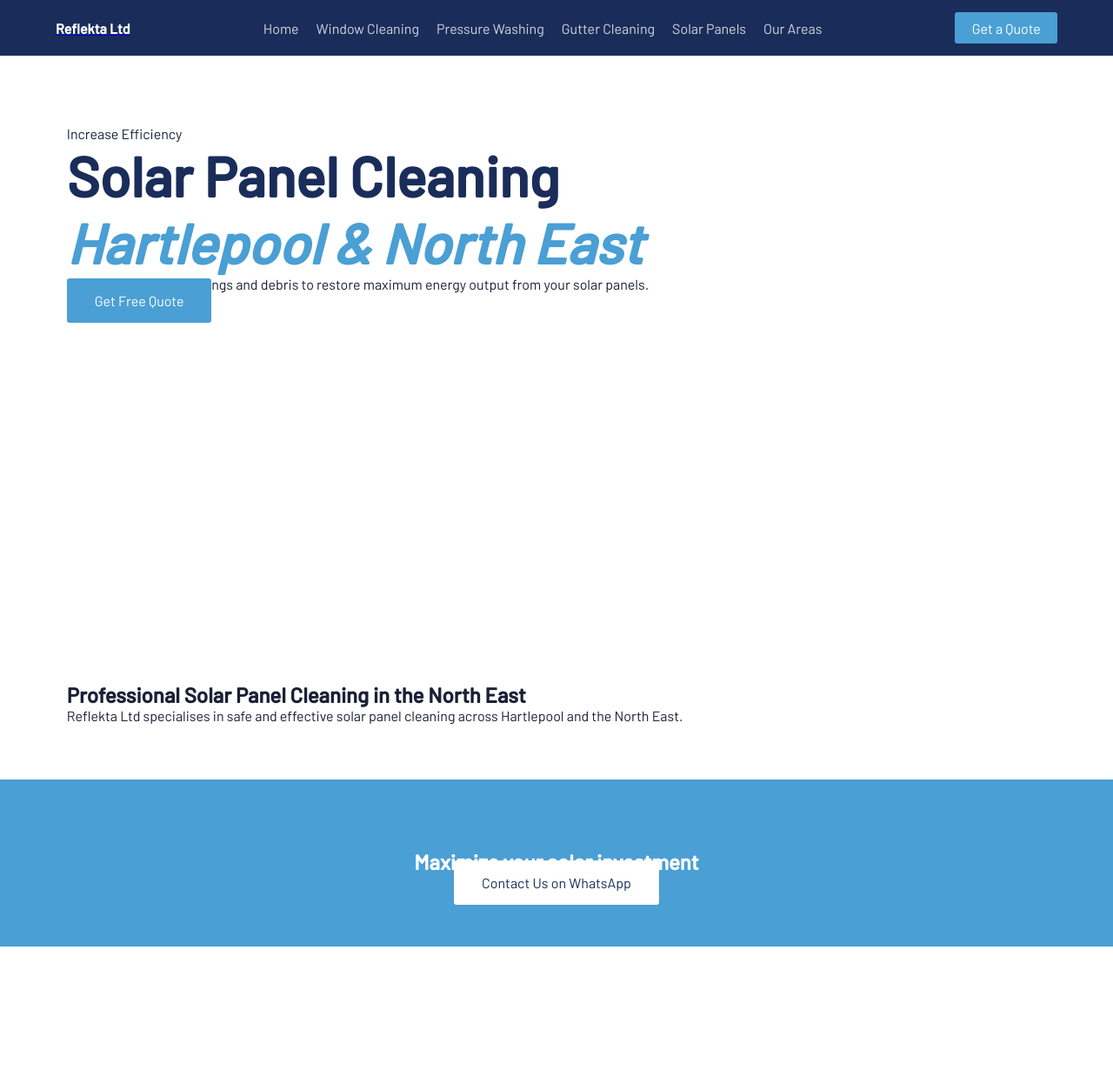
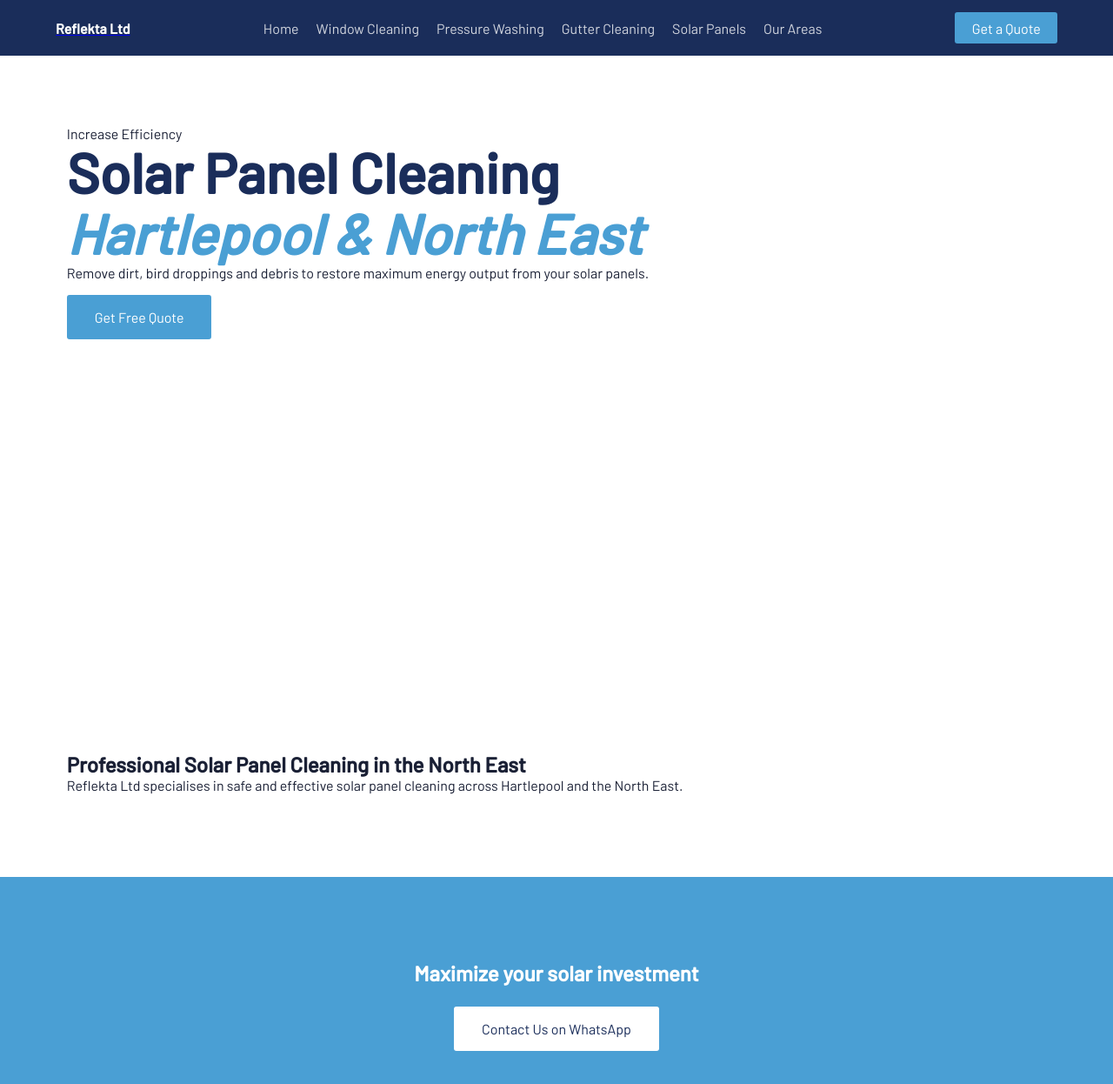
Before and after one commit to jordandales/reflektaltd, a plain HTML site: page services/solar-panel-cleaning.html in a window 1280 px wide. Shown: the whole page at 87% size. Before the commit the page ends 1088 px from the top, so only its background shows below. Drawn offline with Linux system fonts and the light colour scheme; a web font is replaced by a local one.

Commit message:
Update solar-panel-cleaning.html

```diff
--- a/services/solar-panel-cleaning.html
+++ b/services/solar-panel-cleaning.html
@@ -20,14 +20,14 @@
   .nav-links { display: flex; align-items: center; gap: 1.75rem; list-style: none; }
   .nav-links a { color: rgba(255,255,255,0.8); text-decoration: none; }
   .nav-cta { background: var(--sky); color: white; padding: 0.55rem 1.2rem; border-radius: 3px; text-decoration: none; }
-  .hero { min-height: 90vh; padding-top: 80px; background: var(--white); }
-  .hero-content { padding: 4rem 6vw 140px; }
-  .hero h1 { color: var(--navy); font-size: clamp(2.5rem, 7vw, 4rem); }
+  .hero { min-height: 100vh; padding-top: 80px; background: var(--white); }
+  .hero-content { padding: 4rem 6vw 180px; }
+  .hero h1 { color: var(--navy); font-size: clamp(2.5rem, 7vw, 4rem); line-height: 1.1; }
   .hero h1 em { color: var(--sky); }
-  .btn-primary { background: var(--sky); color: white; padding: 1rem 2rem; border-radius: 3px; text-decoration: none; }
+  .btn-primary { background: var(--sky); color: white; padding: 1rem 2rem; border-radius: 3px; text-decoration: none; display: inline-block; margin-top: 1rem; }
   .section-wrap { padding: 4rem 6vw; }
-  .cta-band { background: var(--sky); padding: 5rem 6vw 4rem; text-align: center; color: white; }
-  .btn-white { background: white; color: var(--navy); padding: 1rem 2rem; border-radius: 3px; text-decoration: none; }
+  .cta-band { background: var(--sky); padding: 6rem 6vw 5rem; text-align: center; color: white; margin-top: 2rem; }
+  .btn-white { background: white; color: var(--navy); padding: 1rem 2rem; border-radius: 3px; text-decoration: none; display: inline-block; margin-top: 1.5rem; }
   /* Mobile Hamburger */
   .nav-links { display: none; flex-direction: column; position: absolute; top: var(--nav-h); left: 0; right: 0; background: var(--navy); padding: 1.5rem 5vw; gap: 1.25rem; }
   .nav-links.open { display: flex; }
```
